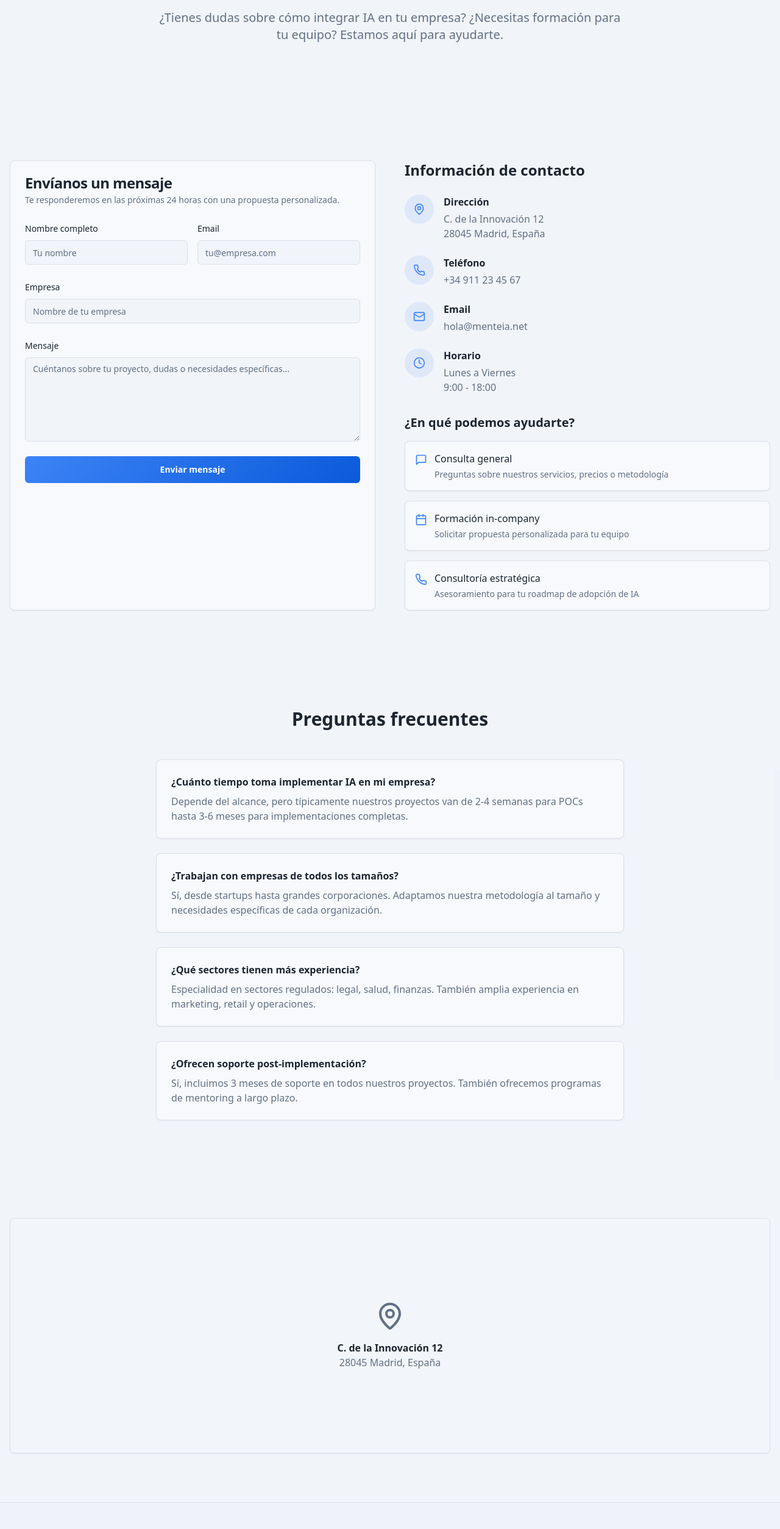
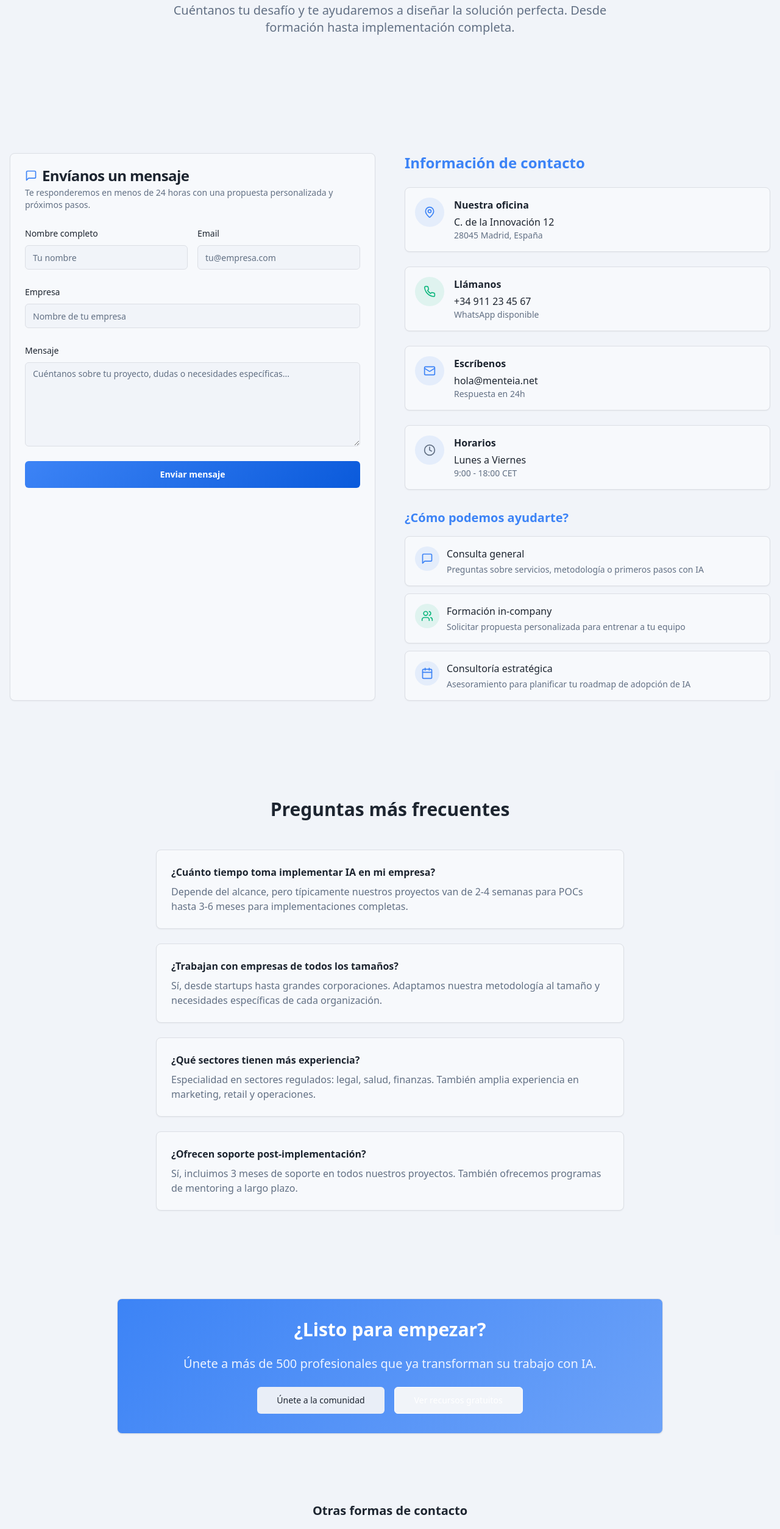
Before and after one commit to XandrAntonov/menteia-impulse, a React (Vite) app: page /contacto in a window 1280 px wide. Shown: the part 262-2769 px from the top of the page at 61% size. Built offline with nearby package versions, Linux system fonts and the light colour scheme.

Commit message:
Update Contact Page
Made minor adjustments to the Contact page.

```diff
--- a/src/pages/Contact.tsx
+++ b/src/pages/Contact.tsx
@@ -4,7 +4,7 @@ import { Card, CardContent, CardDescription, CardHeader, CardTitle } from "@/com
 import { Input } from "@/components/ui/input";
 import { Label } from "@/components/ui/label";
 import { Textarea } from "@/components/ui/textarea";
-import { MapPin, Phone, Mail, Clock, MessageSquare, Calendar } from "lucide-react";
+import { MapPin, Phone, Mail, Clock, MessageSquare, Calendar, Users } from "lucide-react";
 import { useToast } from "@/hooks/use-toast";
 import { useState } from "react";
 
@@ -36,23 +36,27 @@ const Contact = () => {
   const contactInfo = [
     {
       icon: MapPin,
-      title: "Dirección",
-      details: ["C. de la Innovación 12", "28045 Madrid, España"]
+      title: "Nuestra oficina",
+      details: ["C. de la Innovación 12", "28045 Madrid, España"],
+      color: "text-primary"
     },
     {
       icon: Phone,
-      title: "Teléfono",
-      details: ["+34 911 23 45 67"]
+      title: "Llámanos",
+      details: ["+34 911 23 45 67", "WhatsApp disponible"],
+      color: "text-success"
     },
     {
       icon: Mail,
-      title: "Email",
-      details: ["hola@menteia.net"]
+      title: "Escríbenos",
+      details: ["hola@menteia.net", "Respuesta en 24h"],
+      color: "text-primary"
     },
     {
       icon: Clock,
-      title: "Horario",
-      details: ["Lunes a Viernes", "9:00 - 18:00"]
+      title: "Horarios",
+      details: ["Lunes a Viernes", "9:00 - 18:00 CET"],
+      color: "text-muted-foreground"
     }
   ];
 
@@ -60,17 +64,20 @@ const Contact = () => {
     {
       icon: MessageSquare,
       title: "Consulta general",
-      description: "Preguntas sobre nuestros servicios, precios o metodología"
+      description: "Preguntas sobre servicios, metodología o primeros pasos con IA",
+      color: "bg-primary/10 text-primary"
+    },
+    {
+      icon: Users,
+      title: "Formación in-company",
+      description: "Solicitar propuesta personalizada para entrenar a tu equipo",
+      color: "bg-success/10 text-success"
     },
     {
       icon: Calendar,
-      title: "Formación in-company",
-      description: "Solicitar propuesta personalizada para tu equipo"
-    },
-    {
-      icon: Phone,
       title: "Consultoría estratégica",
-      description: "Asesoramiento para tu roadmap de adopción de IA"
+      description: "Asesoramiento para planificar tu roadmap de adopción de IA",
+      color: "bg-primary/10 text-primary"
     }
   ];
 
@@ -80,11 +87,12 @@ const Contact = () => {
       <section className="py-20 lg:py-32">
         <div className="container mx-auto px-4">
           <div className="text-center mb-16">
-            <h1 className="text-4xl lg:text-6xl font-bold mb-6">
-              Hablemos de tu proyecto de <span className="text-gradient">IA</span>
+            <h1 className="text-4xl lg:text-5xl font-bold mb-6">
+              ¿Tienes un proyecto de <span className="text-gradient">IA en mente?</span>
             </h1>
             <p className="text-xl text-muted-foreground max-w-3xl mx-auto">
-              ¿Tienes dudas sobre cómo integrar IA en tu empresa? ¿Necesitas formación para tu equipo? Estamos aquí para ayudarte.
+              Cuéntanos tu desafío y te ayudaremos a diseñar la solución perfecta.
+              Desde formación hasta implementación completa.
             </p>
           </div>
         </div>
@@ -95,11 +103,14 @@ const Contact = () => {
         <div className="container mx-auto px-4">
           <div className="grid lg:grid-cols-2 gap-12">
             {/* Contact Form */}
-            <Card>
+            <Card className="hover-lift">
               <CardHeader>
-                <CardTitle>Envíanos un mensaje</CardTitle>
+                <CardTitle className="flex items-center space-x-2">
+                  <MessageSquare className="h-5 w-5 text-primary" />
+                  <span>Envíanos un mensaje</span>
+                </CardTitle>
                 <CardDescription>
-                  Te responderemos en las próximas 24 horas con una propuesta personalizada.
+                  Te responderemos en menos de 24 horas con una propuesta personalizada y próximos pasos.
                 </CardDescription>
               </CardHeader>
               <CardContent>
@@ -166,33 +177,37 @@ const Contact = () => {
             {/* Contact Info */}
             <div className="space-y-8">
               <div>
-                <h2 className="text-2xl font-bold mb-6">Información de contacto</h2>
+                <h2 className="text-2xl font-bold mb-6 text-primary">Información de contacto</h2>
                 <div className="space-y-6">
                   {contactInfo.map((info, index) => (
-                    <div key={index} className="flex items-start space-x-4">
-                      <div className="w-12 h-12 bg-primary/10 rounded-full flex items-center justify-center flex-shrink-0">
-                        <info.icon className="h-5 w-5 text-primary" />
+                    <Card key={index} className="p-4 hover-lift">
+                      <div className="flex items-start space-x-4">
+                        <div className={`w-12 h-12 ${info.color === 'text-success' ? 'bg-success/10' : 'bg-primary/10'} rounded-full flex items-center justify-center flex-shrink-0`}>
+                          <info.icon className={`h-5 w-5 ${info.color}`} />
                         </div>
                         <div>
                           <h3 className="font-semibold mb-1">{info.title}</h3>
                           {info.details.map((detail, detailIndex) => (
-                          <p key={detailIndex} className="text-muted-foreground">
+                            <p key={detailIndex} className={detailIndex === 0 ? "text-foreground" : "text-muted-foreground text-sm"}>
                               {detail}
                             </p>
                           ))}
                         </div>
                       </div>
+                    </Card>
                   ))}
                 </div>
               </div>
 
               <div>
-                <h3 className="text-xl font-semibold mb-4">¿En qué podemos ayudarte?</h3>
-                <div className="space-y-4">
+                <h3 className="text-xl font-semibold mb-4 text-primary">¿Cómo podemos ayudarte?</h3>
+                <div className="space-y-3">
                   {contactReasons.map((reason, index) => (
-                    <Card key={index} className="hover-lift">
+                    <Card key={index} className="hover-lift cursor-pointer transition-all hover:shadow-md">
                       <CardContent className="p-4 flex items-start space-x-3">
-                        <reason.icon className="h-5 w-5 text-primary flex-shrink-0 mt-1" />
+                        <div className={`w-10 h-10 ${reason.color} rounded-full flex items-center justify-center flex-shrink-0`}>
+                          <reason.icon className="h-5 w-5" />
+                        </div>
                         <div>
                           <h4 className="font-medium mb-1">{reason.title}</h4>
                           <p className="text-sm text-muted-foreground">{reason.description}</p>
@@ -211,7 +226,7 @@ const Contact = () => {
       <section className="py-20 bg-muted/30">
         <div className="container mx-auto px-4">
           <div className="max-w-3xl mx-auto">
-            <h2 className="text-3xl font-bold text-center mb-12">Preguntas frecuentes</h2>
+            <h2 className="text-3xl font-bold text-center mb-12">Preguntas más frecuentes</h2>
             <div className="space-y-6">
               {[
                 {
@@ -243,22 +258,50 @@ const Contact = () => {
         </div>
       </section>
 
-      {/* Map placeholder */}
-      <section className="py-20">
+      {/* CTA Section */}
+      <section className="py-16">
         <div className="container mx-auto px-4">
-          <Card>
-            <CardContent className="p-0">
-              <div className="h-96 bg-muted/50 flex items-center justify-center">
-                <div className="text-center space-y-4">
-                  <MapPin className="h-12 w-12 text-muted-foreground mx-auto" />
-                  <div>
-                    <p className="font-semibold">C. de la Innovación 12</p>
-                    <p className="text-muted-foreground">28045 Madrid, España</p>
+          <Card className="gradient-hero text-center max-w-4xl mx-auto">
+            <CardContent className="p-8 space-y-6">
+              <h2 className="text-3xl font-bold text-white">
+                ¿Listo para empezar?
+              </h2>
+              <p className="text-xl text-white/90">
+                Únete a más de 500 profesionales que ya transforman su trabajo con IA.
+              </p>
+              <div className="flex flex-col sm:flex-row gap-4 justify-center">
+                <Button variant="secondary" size="lg">
+                  Únete a la comunidad
+                </Button>
+                <Button variant="outline" size="lg" className="border-white text-white hover:bg-white hover:text-primary">
+                  Ver recursos gratuitos
+                </Button>
+              </div>
+            </CardContent>
+          </Card>
+        </div>
+      </section>
+
+      {/* Simplified Contact Info */}
+      <section className="py-12 bg-muted/30">
+        <div className="container mx-auto px-4">
+          <div className="text-center max-w-2xl mx-auto">
+            <h3 className="text-xl font-semibold mb-4">Otras formas de contacto</h3>
+            <div className="flex flex-wrap justify-center gap-6 text-sm">
+              <div className="flex items-center space-x-2">
+                <Mail className="h-4 w-4 text-primary" />
+                <span>hola@menteia.net</span>
+              </div>
+              <div className="flex items-center space-x-2">
+                <Phone className="h-4 w-4 text-primary" />
+                <span>+34 911 23 45 67</span>
+              </div>
+              <div className="flex items-center space-x-2">
+                <Clock className="h-4 w-4 text-primary" />
+                <span>L-V, 9:00-18:00</span>
               </div>
             </div>
           </div>
-            </CardContent>
-          </Card>
         </div>
       </section>
     </Layout>
```
Lines whose indentation alone changed are shown as unchanged.
